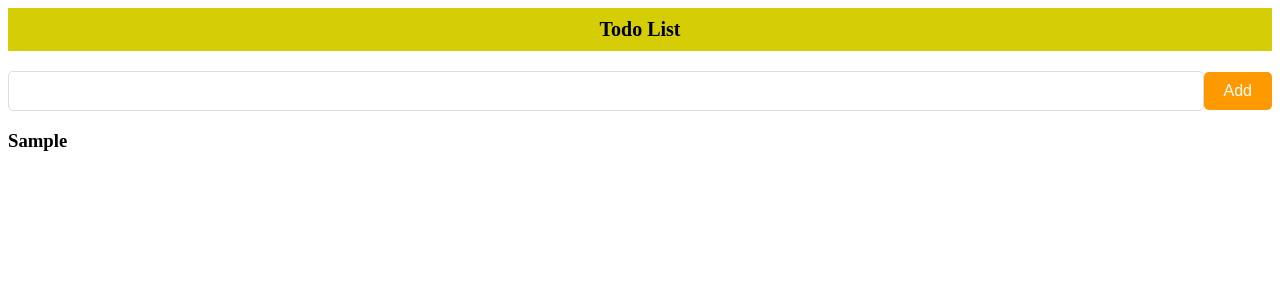
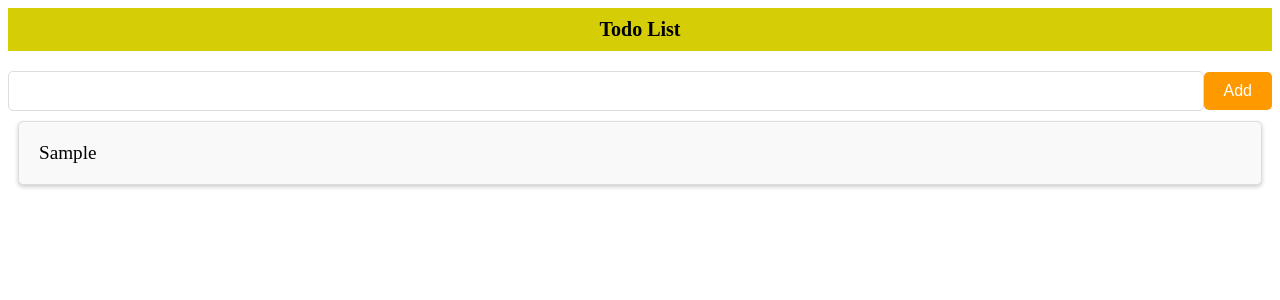
Before and after one commit to Nayem73/Projects, a React (Vite) app in the folder todo-app/: page / in a window 1280 px wide. Both pictures are taken after typing "Sample" into the empty fields and a click on the button "Add". Shown: the top 300 px of the page. Built offline with nearby package versions, Linux system fonts and the light colour scheme.

Commit message:
can not align the list items to the middle!

```diff
--- /dev/null
+++ b/todo-app/src/components/TodoElement.css
@@ -0,0 +1,14 @@
+.modern-list-elements {
+  list-style-type: none;
+  padding: 20px;
+  margin: 10px;
+  font-size: larger;
+  border: 1px solid #ddd;
+  border-radius: 5px;
+  box-shadow: 0 2px 4px rgba(0, 0, 0, 0.2);
+  background-color: #f9f9f9;
+  align-content: center;
+  align-items: center;
+  align-self: center;
+  justify-content: center;
+}
--- /dev/null
+++ b/todo-app/src/components/TodoElement.jsx
@@ -0,0 +1,5 @@
+import "./TodoElement.css";
+
+export default function TodoElement({ todo }) {
+  return <div className="modern-list-elements">{todo}</div>;
+}
--- a/todo-app/src/components/TodoList.jsx
+++ b/todo-app/src/components/TodoList.jsx
@@ -1,9 +1,12 @@
+import TodoElement from "./TodoElement";
+import "./TodoList.css";
+
 export default function TodoList({ todos }) {
   return (
-    <>
+    <div className="modern-list">
       {todos.map((todo) => (
-        <h3 key={todo}>{todo}</h3>
+        <TodoElement todo={todo} />
       ))}
-    </>
+    </div>
   );
 }
```
Also changed, not shown: todo-app/src/components/TodoList.css (added).
